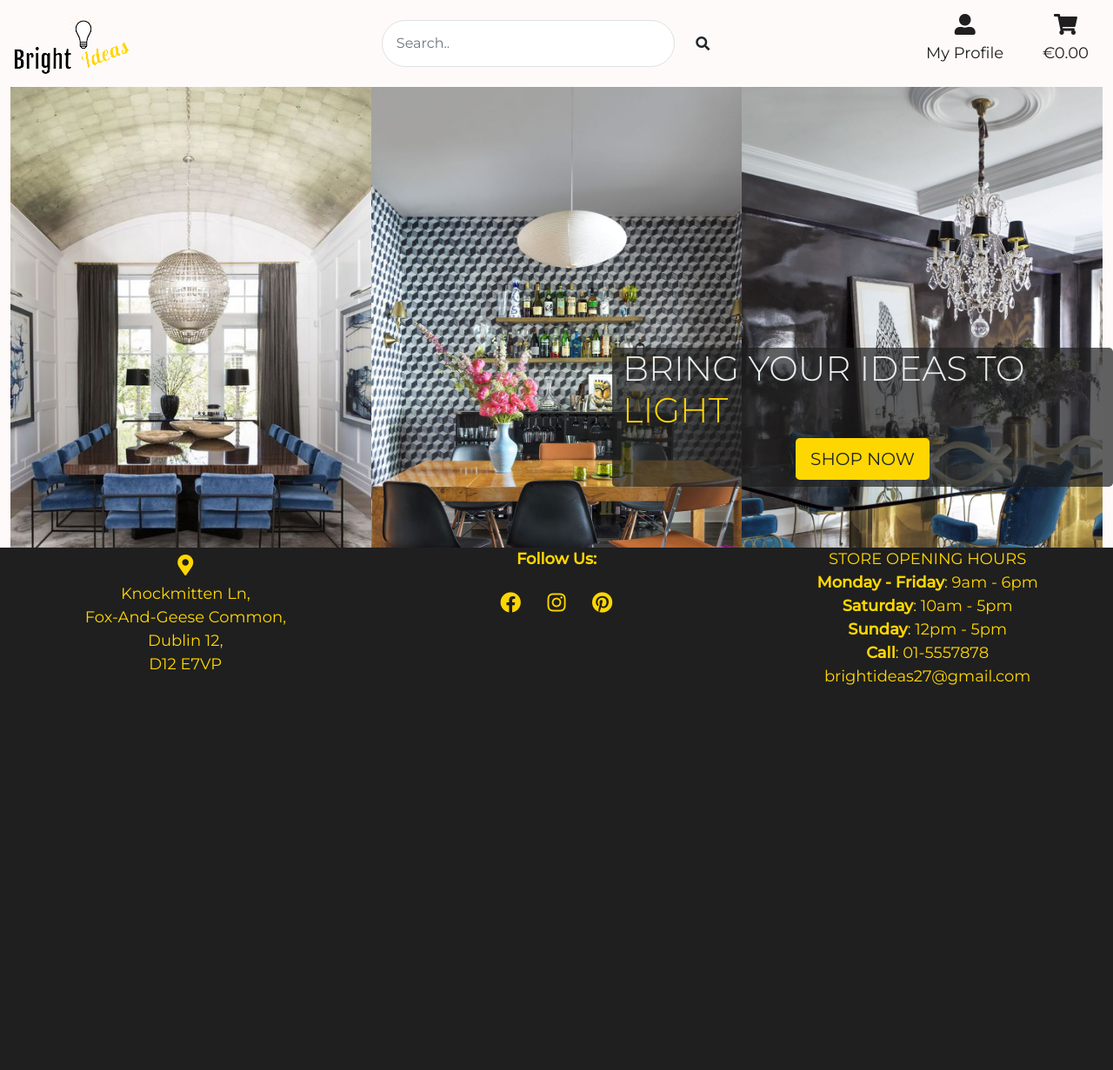
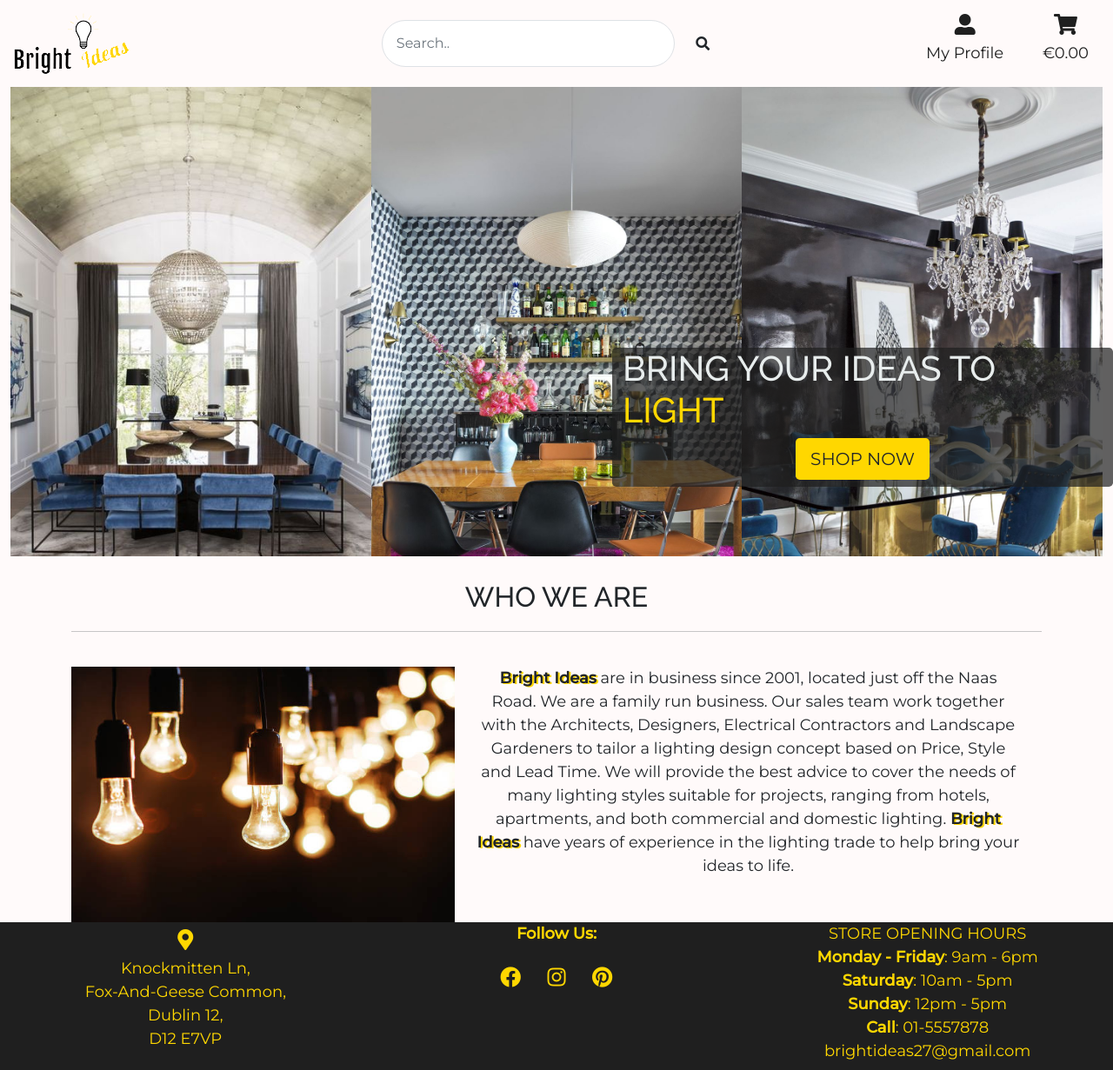
Before and after one commit to brimurphy/bright-ideas, a Django app: page / in a window 1280 px wide. Shown: the whole page at 87% size. Before the commit the page ends 788 px from the top, so only its background shows below. Run offline with Django 3.2, Linux system fonts and the light colour scheme.

Commit message:
Add about section to index template

```diff
--- a/home/templates/home/index.html
+++ b/home/templates/home/index.html
@@ -11,7 +11,7 @@
 
 {% block content %}
 <!-- Hero carousel -->
-    <div class="container-fluid">
+    <section class="container-fluid">
         <div class="row">
             <div class="col-12">
                 <div id="heroCarousel" class="carousel slide" data-bs-ride="carousel">
@@ -59,7 +59,7 @@
                  </div>
             </div>
             <div class="my-auto text-carousel rounded-3">
-                <h1 class="display-6 text-uppercase">
+                <h1 class="display-6 text-uppercase header-font">
                     Bring your Ideas to <span class="text-gold">Light</span>
                 </h1>
                 <h4 class="text-center">
@@ -67,6 +67,44 @@
                 </h4>
             </div>
         </div>
-    </div>
+    </section>
+
+    <!-- About Company -->
+    <section class="container">
+        <div class="row">
+            <div class="col-12">
+                <h2 class="text-center text-uppercase py-1 mt-4 header-font">Who we are</h2>
+                <hr>
+            </div>
+            <div class="row mt-4">
+                <div class="d-none d-md-block col-md-5">
+                    <img src="../media/about-image.jpg" class="about-img" alt="Many bulbs hanging from a ceiling">
+                </div>
+                <div class="col-12 col-md-7 text-center align-text-bottom">
+                    <p><strong class="text-glow">Bright Ideas</strong> are in business since 2001, located just off the Naas Road.
+                       We are a family run business. Our sales team work together with the Architects,
+                       Designers, Electrical Contractors and Landscape Gardeners to tailor a lighting
+                       design concept based on Price, Style and Lead Time. We will provide the best advice
+                       to cover the needs of many lighting styles suitable for projects, ranging from hotels,
+                       apartments, and both commercial and domestic lighting. <strong class="text-glow">Bright Ideas</strong> have years
+                       of experience in the lighting trade to help bring your ideas to life.
+                    </p>
+                </div>
+            </div>
+        </div>
+
+        <!-- reviews -->
+        <div class="row">
+            <div class="col-6 col-md-4">
+
+            </div>
+            <div class="col-6 col-md-4">
+
+            </div>
+            <div class="d-none d-md-block col-md-4">
+
+            </div>
+        </div>
+    </section>
 
 {% endblock %}
--- a/static/css/base.css
+++ b/static/css/base.css
@@ -27,6 +27,7 @@ body {
 
 .header-container {
     background-color: #fffafa;
+    z-index: 9999;
 }
 
 .main-container {
@@ -38,7 +39,7 @@ body {
     color: #ffd700;
 }
 
-.heading-font {
+.header-font {
     font-family: 'Raleway', sans-serif;
 }
 
@@ -46,10 +47,14 @@ body {
     position: absolute;
     top: 50%;
     left: 55%;
-    z-index: 9999;
+    z-index: 1030;
     color: #e8eded;
     background: rgba(31, 31, 31, 0.7);
     width: fit-content;
+}
+
+.about-img {
+    max-width: 100%;
 }
 
 /* Styles from Bulma icon-text class https://bulma.io/documentation/elements/icon/ */
@@ -105,6 +110,10 @@ h4 a.btn-gold {
     -ms-transition: all 0.5s ease-in;
 }
 
+.text-glow {
+    text-shadow: 2px 1px #ffd700;
+}
+
 @media (min-width: 992px) {
     .main-container {
         padding-top: 100px;
--- a/templates/base.html
+++ b/templates/base.html
@@ -119,7 +119,7 @@
     </main>
 
     <!-- footer -->
-    <footer class="container-fluid text-center fixed-bottom pb-2 footer-container">
+    <footer class="container-fluid text-center pb-2 footer-container">
         <div class="row">
             <div class="col-12 col-lg-4">
                 <div class="row">
```
Also changed, not shown: media/about-image.jpg (added).
